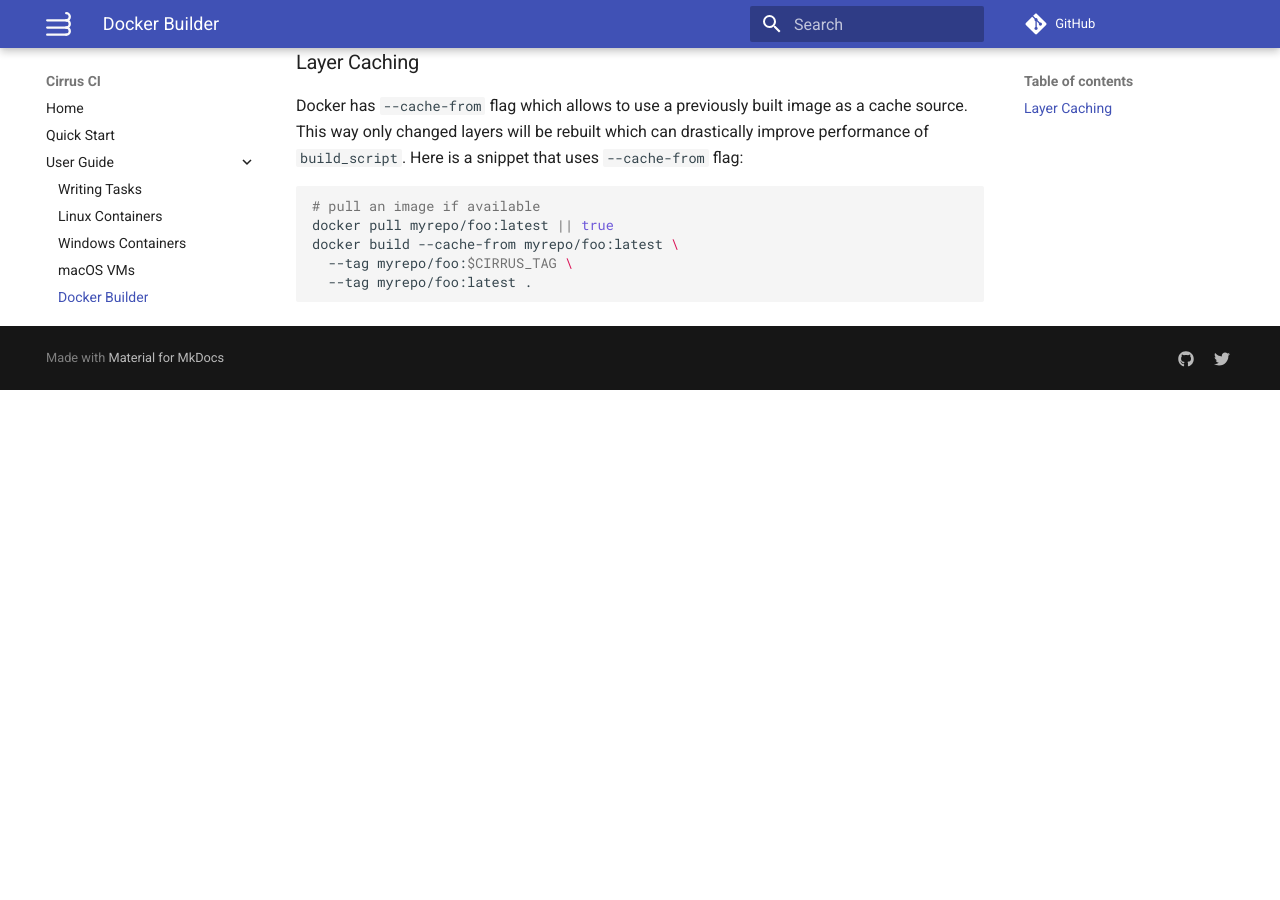
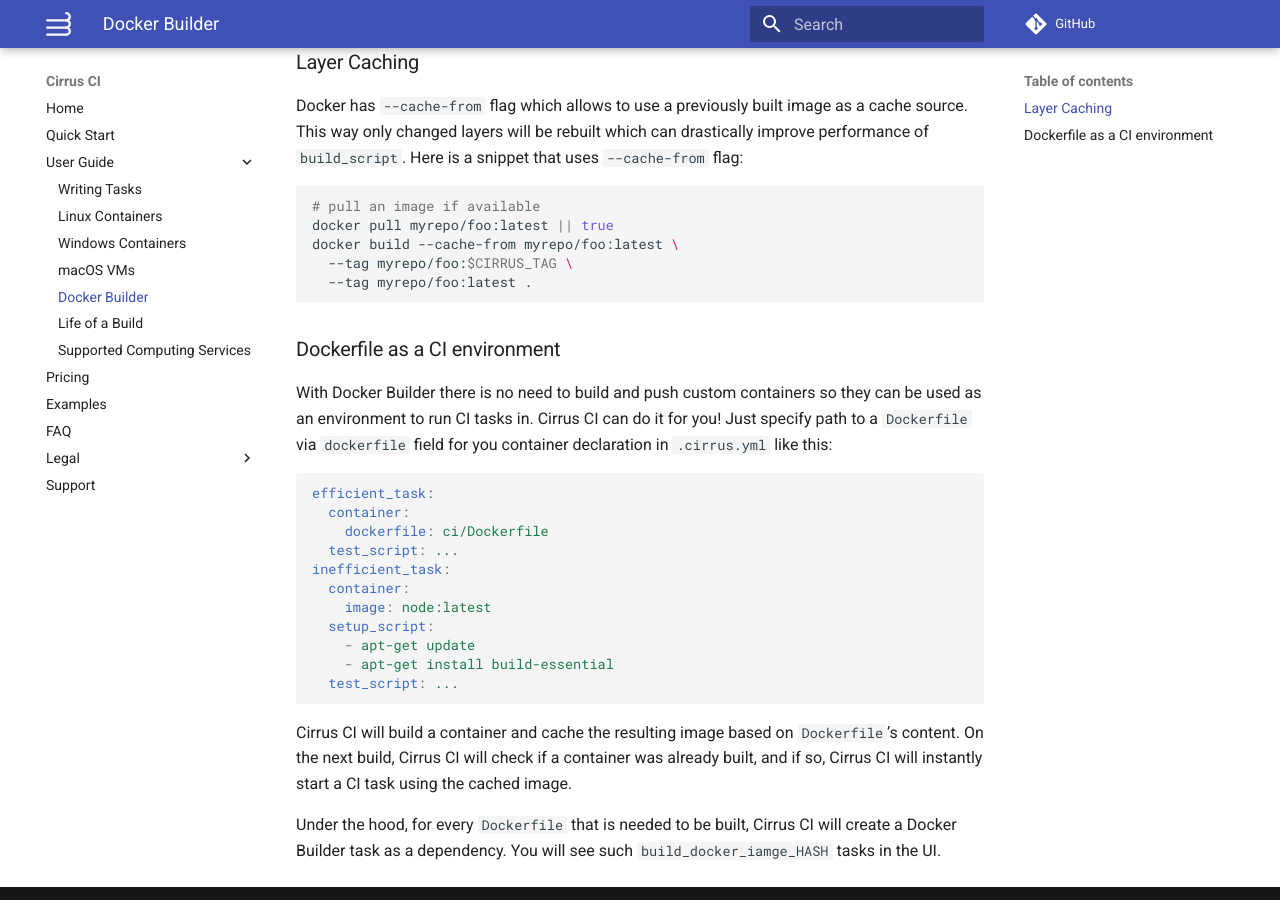
Before and after one commit to cirruslabs/cirrus-ci-docs, an MkDocs documentation site: the page built from docs/guide/docker-builder.md, in a window 1280 px wide and 900 px high, scrolled down 878 px. Built offline with MkDocs 1.6.1 and Material for MkDocs 9.7.7, drawn with Linux system fonts in a browser that asks for light colours; comment, search, counter and statistics services are not loaded; before the commit the page ends 1268 px from its top, so only the background shows below that.

Commit message:
Dockerfile as a CI environment

````diff
--- a/docs/guide/docker-builder.md
+++ b/docs/guide/docker-builder.md
@@ -47,3 +47,29 @@ docker build --cache-from myrepo/foo:latest \
   --tag myrepo/foo:$CIRRUS_TAG \
   --tag myrepo/foo:latest .
 ```
+
+### Dockerfile as a CI environment
+
+With Docker Builder there is no need to build and push custom containers so they can be used as an environment to run CI tasks in.
+Cirrus CI can do it for you! Just specify path to a `Dockerfile` via `dockerfile` field for you container
+declaration in `.cirrus.yml` like this:
+
+```yaml
+efficient_task:
+  container:
+    dockerfile: ci/Dockerfile
+  test_script: ...
+inefficient_task:
+  container:
+    image: node:latest
+  setup_script:
+    - apt-get update
+    - apt-get install build-essential
+  test_script: ...
+```
+
+Cirrus CI will build a container and cache the resulting image based on `Dockerfile`’s content. On the next build,
+Cirrus CI will check if a container was already built, and if so, Cirrus CI will instantly start a CI task using the cached image.
+
+Under the hood, for every `Dockerfile` that is needed to be built, Cirrus CI will create a Docker Builder task as a dependency.
+You will see such `build_docker_iamge_HASH` tasks in the UI.
````
